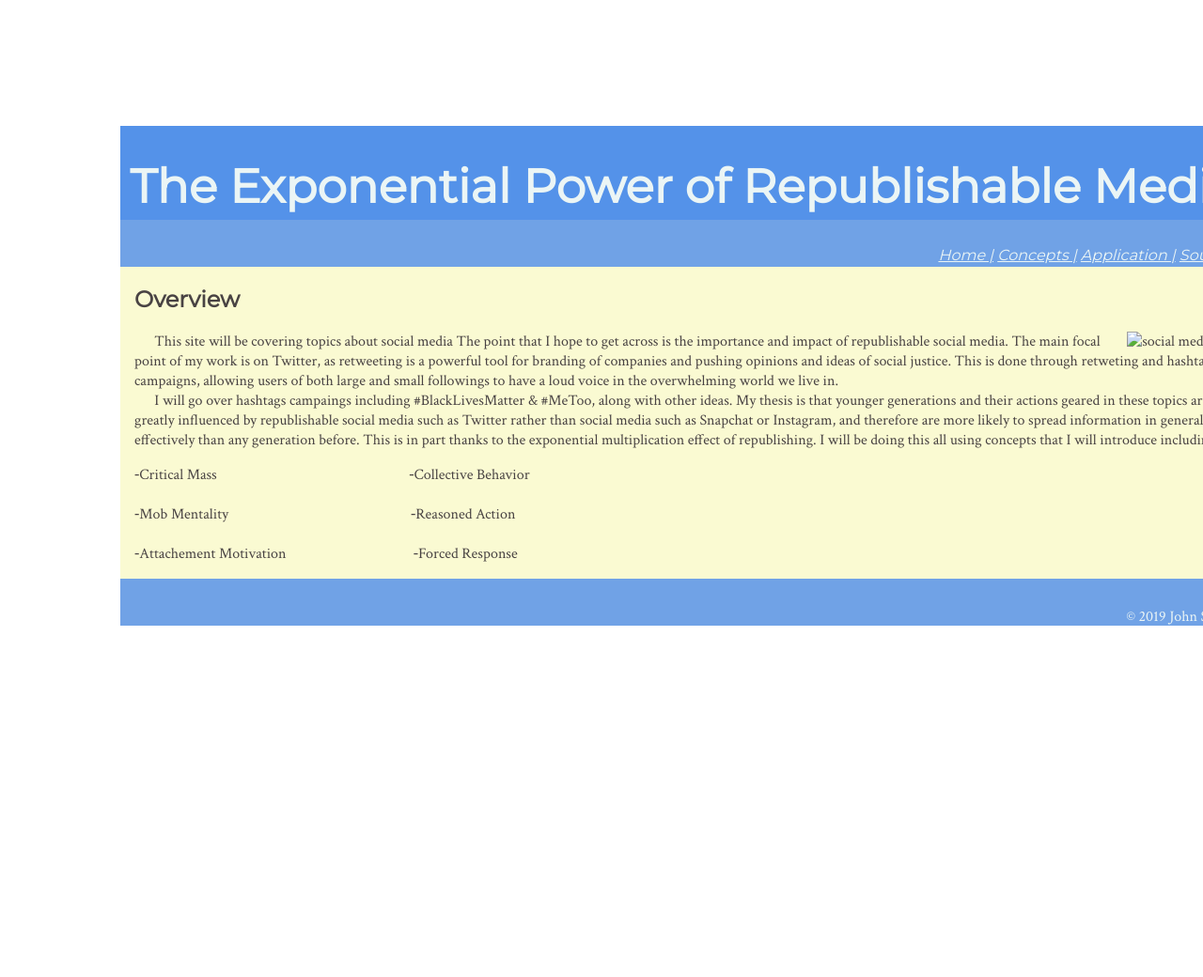
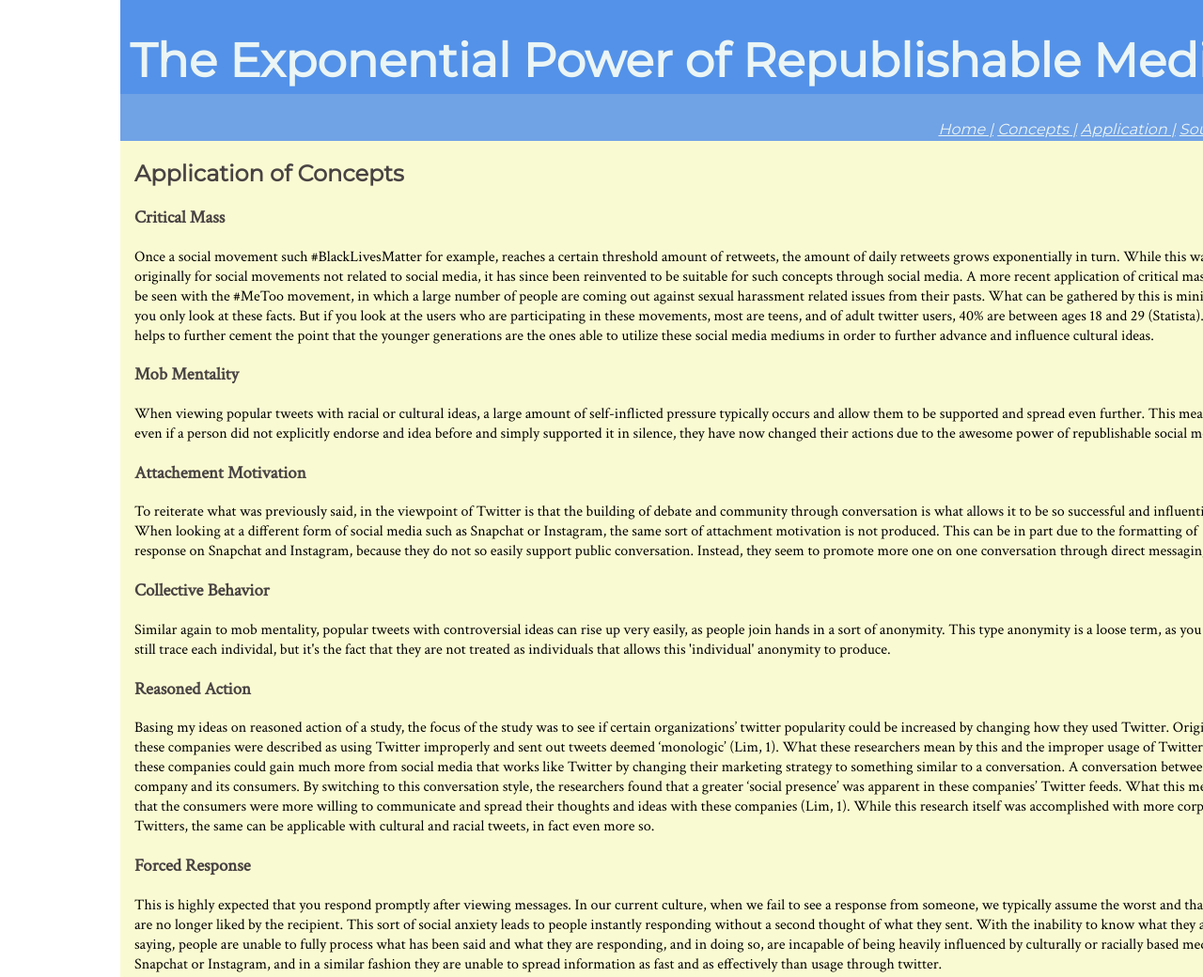
Before and after one commit to JohnS-RIT/igme110, a plain HTML site: page more/content2.html in a window 1280 px wide. Shown: the top 1040 px of the page at 94% size. Before the commit the page ends 800 px from the top, so only its background shows below. Drawn offline with Linux system fonts and the light colour scheme.

Commit message:
Commit of finished website but want people go over

```diff
--- a/more/content2.html
+++ b/more/content2.html
@@ -27,16 +27,21 @@
                 </ul>
             </nav>
 
-            <section class="full-size"><h2 style="color:rgb(73, 67, 67)">Overview</h2>
-
-            <p style="color:rgb(73, 67, 67)">&emsp13;&emsp13;&emsp13;&emsp13;This site will be covering topics about social media<img src="images/media-logos.png" alt="social media logos" class="logos">
-               The point that I hope to get across is the importance and impact of republishable social media. The main focal point of my work is on Twitter, as retweeting is a powerful tool for branding of companies and pushing opinions and ideas of social justice.
-               This is done through retweting and hashtag campaigns, allowing users of both large and small followings to have a loud voice in the overwhelming world we live in.<br>
-               &emsp13;&emsp13;&emsp13;&emsp13;I will go over hashtags campaings including &num;BlackLivesMatter &amp; &num;MeToo, along with other ideas. My thesis is that younger generations and their actions geared in these topics are more greatly influenced by republishable social media such as Twitter rather than social media such as Snapchat or Instagram, and therefore are more likely to spread information in general more effectively than any generation before. This is in part thanks to the exponential multiplication effect of republishing. I will be doing this all using concepts that I will introduce including:<br></p>
-               <div class="concepts"><p style="color:rgb(73, 67, 67)">&dash;Critical Mass &emsp13;&emsp13; &emsp13;&emsp13;&emsp13;&emsp13;&emsp13;&emsp13;&emsp13;&emsp13;&emsp13;&emsp13;&emsp13;&emsp13;&emsp13;&emsp13;&emsp13; &emsp13;&emsp13;&emsp13;&emsp13;&emsp13;&emsp13;&emsp13;&emsp13; &emsp13;&emsp13;&emsp13;&emsp13;&emsp13;&emsp13;&emsp13;&emsp13;&emsp13;&emsp13; &dash;Collective Behavior<br><br>&dash;Mob Mentality&emsp13;&emsp13;&emsp13;&emsp13;&emsp13;&emsp13;&emsp13;&emsp13;&emsp13;&emsp13;&emsp13; &emsp13;&emsp13;&emsp13;&emsp13;&emsp13;&emsp13;&emsp13;&emsp13;&emsp13;&emsp13;&emsp13;&emsp13;&emsp13;&emsp13;&emsp13;&emsp13; &emsp13;&emsp13;&emsp13;&emsp13;&emsp13;&emsp13;&emsp13;&emsp13;&dash;Reasoned Action<br><br>&dash;Attachement Motivation&emsp13;&emsp13;&emsp13;&emsp13; &emsp13;&emsp13;&emsp13;&emsp13;&emsp13;&emsp13;&emsp13;&emsp13; &emsp13;&emsp13;&emsp13;&emsp13;&emsp13;&emsp13;&emsp13;&emsp13;&emsp13;&emsp13;&emsp13;&emsp13;&dash;Forced Response<br>
-                </p></div>
-
-        </section>
+            <section class="full-size"><h2 style="color:rgb(73, 67, 67)">Application of Concepts</h2>
+                <h3>Critical Mass</h3>
+                <p>Once a social movement such &num;BlackLivesMatter for example, reaches a certain threshold amount of retweets, the amount of daily retweets grows exponentially in turn. While this was originally for social movements not related to social media, it has since been reinvented to be suitable for such concepts through social media. A more recent application of critical mass can be seen with the &num;MeToo movement, in which a large number of people are coming out against sexual harassment related issues from their pasts. What can be gathered by this is minimal if you only look at these facts. But if you look at the users who are participating in these movements, most are teens, and of adult twitter users, 40% are between ages 18 and 29 (Statista). This helps to further cement the point that the younger generations are the ones able to utilize these social media mediums in order to further advance and influence cultural ideas.</p>
+                <h3>Mob Mentality</h3>
+                <p>When viewing popular tweets with racial or cultural ideas, a large amount of self-inflicted pressure typically occurs and allow them to be supported and spread even further. This means that even if a person did not explicitly endorse and idea before and simply supported it in silence, they have now changed their actions due to the awesome power of republishable social media.</p>
+                <h3>Attachement Motivation</h3>
+                <p>To reiterate what was previously said, in the viewpoint of Twitter is that the building of debate and community through conversation is what allows it to be so successful and influential. When looking at a different form of social media such as Snapchat or Instagram, the same sort of attachment motivation is not produced. This can be in part due to the formatting of response on Snapchat and Instagram, because they do not so easily support public conversation. Instead, they seem to promote more one on one conversation through direct messaging. </p>
+                <h3>Collective Behavior</h3>
+                <p>Similar again to mob mentality, popular tweets with controversial ideas can rise up very easily, as people join hands in a sort of anonymity. This type anonymity is a loose term, as you can still trace each individal, but it's the fact that they are not treated as individuals that allows this 'individual' anonymity to produce. </p>
+                <h3>Reasoned Action</h3>
+                <p>Basing my ideas on reasoned action of a study, the focus of the study was to see if certain organizations’ twitter popularity could be increased by changing how they used Twitter. Originally these companies were described as using Twitter improperly and sent out tweets deemed ‘monologic’ (Lim, 1). What these researchers mean by this and the improper usage of Twitter is that these companies could gain much more from social media that works like Twitter by changing their marketing strategy to something similar to a conversation. A conversation between a company and its consumers. By switching to this conversation style, the researchers found that a greater ‘social presence’ was apparent in these companies’ Twitter feeds. What this means is that the consumers were more willing to communicate and spread their thoughts and ideas with these companies (Lim, 1). While this research itself was accomplished with more corporate Twitters, the same can be applicable with cultural and racial tweets, in fact even more so.</p>
+                <h3>Forced Response</h3>
+                <p>This is highly expected that you respond promptly after viewing messages. In our current culture, when we fail to see a response from someone, we typically assume the worst and that we are no longer liked by the recipient. This sort of social anxiety leads to people instantly responding without a second thought of what they sent. With the inability to know what they are saying, people are unable to fully process what has been said and what they are responding, and in doing so, are incapable of being heavily influenced by culturally or racially based media on Snapchat or Instagram, and in a similar fashion they are unable to spread information as fast and as effectively than usage through twitter.</p>
+                <img src="/igme110/images/media-influence.png" class="content1">
+            </section>
 
         <footer style="color:rgb(235, 245, 245)">&copy; 2019 John Sniffen</footer>
 
--- a/style.css
+++ b/style.css
@@ -158,8 +158,9 @@ footer {
     grid-column: 1 / 3;
     background-color: rgb(112, 162, 230);
     padding-right: 5px;
-    padding-top: 30px;
+    padding-top: 25px;
     min-width: 1200px;
+
 
 }
 
```
Also changed, not shown: index.html (+1 -1 lines), more/sources.html (+2 -2 lines), images/media-influence.png (added).
